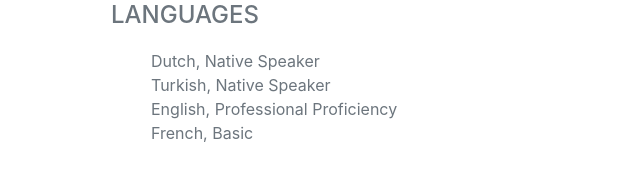
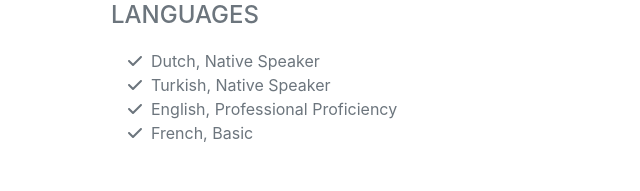
Before and after one commit to Runekid/my-portfolio-basic, a plain HTML site: page index.html in a window 1280 px wide. Shown: the part 3290-3481 px from the top of the page, 209-849 px from the left. Drawn offline with nearby package versions, Linux system fonts and the light colour scheme; a web font is replaced by a local one.

Commit message:
added checks to languages list because I'm too lazy to find a new icon for it

```diff
--- a/index.html
+++ b/index.html
@@ -148,16 +148,16 @@
                 <div class="subheading mb-3">Languages</div>
                 <ul class="fa-ul mb-0">
                     <li>
-                        <span class="fa-li"><i class="fas"></i></span> Dutch, Native Speaker
+                        <span class="fa-li"><i class="fas fa-check"></i></span> Dutch, Native Speaker
                     </li>
                     <li>
-                        <span class="fa-li"><i class="fas"></i></span> Turkish, Native Speaker
+                        <span class="fa-li"><i class="fas fa-check"></i></span> Turkish, Native Speaker
                     </li>
                     <li>
-                        <span class="fa-li"><i class="fas"></i></span> English, Professional Proficiency
+                        <span class="fa-li"><i class="fas fa-check"></i></span> English, Professional Proficiency
                     </li>
                     <li>
-                        <span class="fa-li"><i class="fas"></i></span> French, Basic
+                        <span class="fa-li"><i class="fas fa-check"></i></span> French, Basic
                     </li>
                 </ul>
 
```
